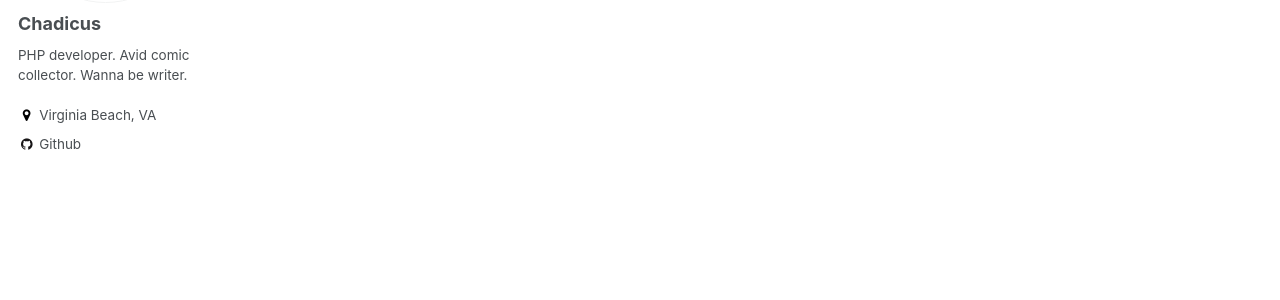
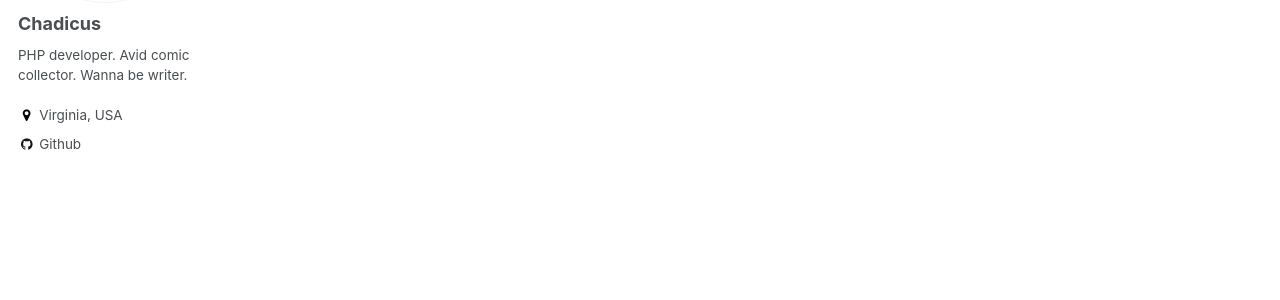
Before and after one commit to chadicus/chadicus.github.io, a Jekyll site: the page built from _pages/about.md, in a window 1280 px wide. Shown: the part 290-590 px from the top of the page. Built offline with Jekyll 4.4.1, drawn with Linux system fonts in a browser that asks for light colours.

Commit message:
Update _config.yml

```diff
--- a/_config.yml
+++ b/_config.yml
@@ -81,7 +81,7 @@ author:
   name             : "Chadicus"
   avatar           : "profile.png"
   bio              : "PHP developer. Avid comic collector. Wanna be writer."
-  location         : "Virginia Beach, VA"
+  location         : "Virginia, USA"
   employer         :
   googlescholar    :
   email            :
```
